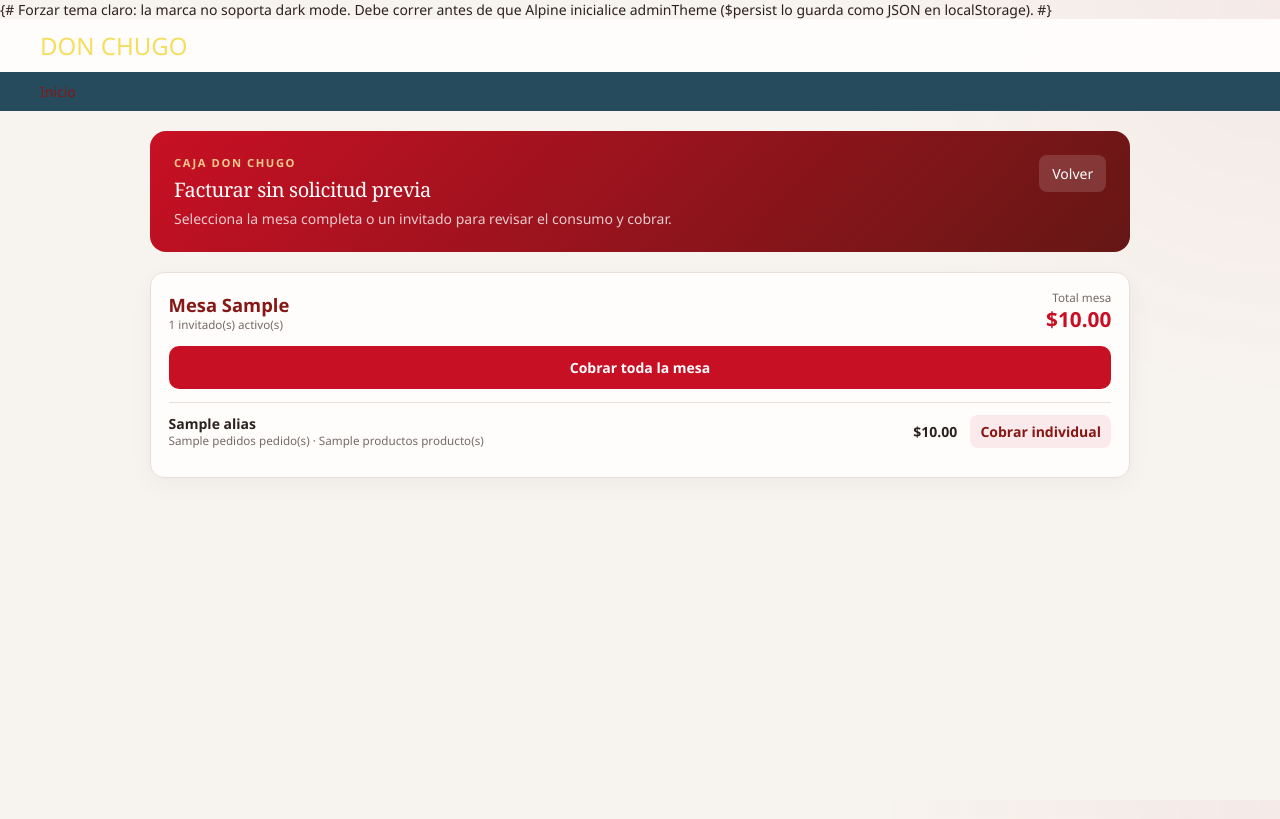
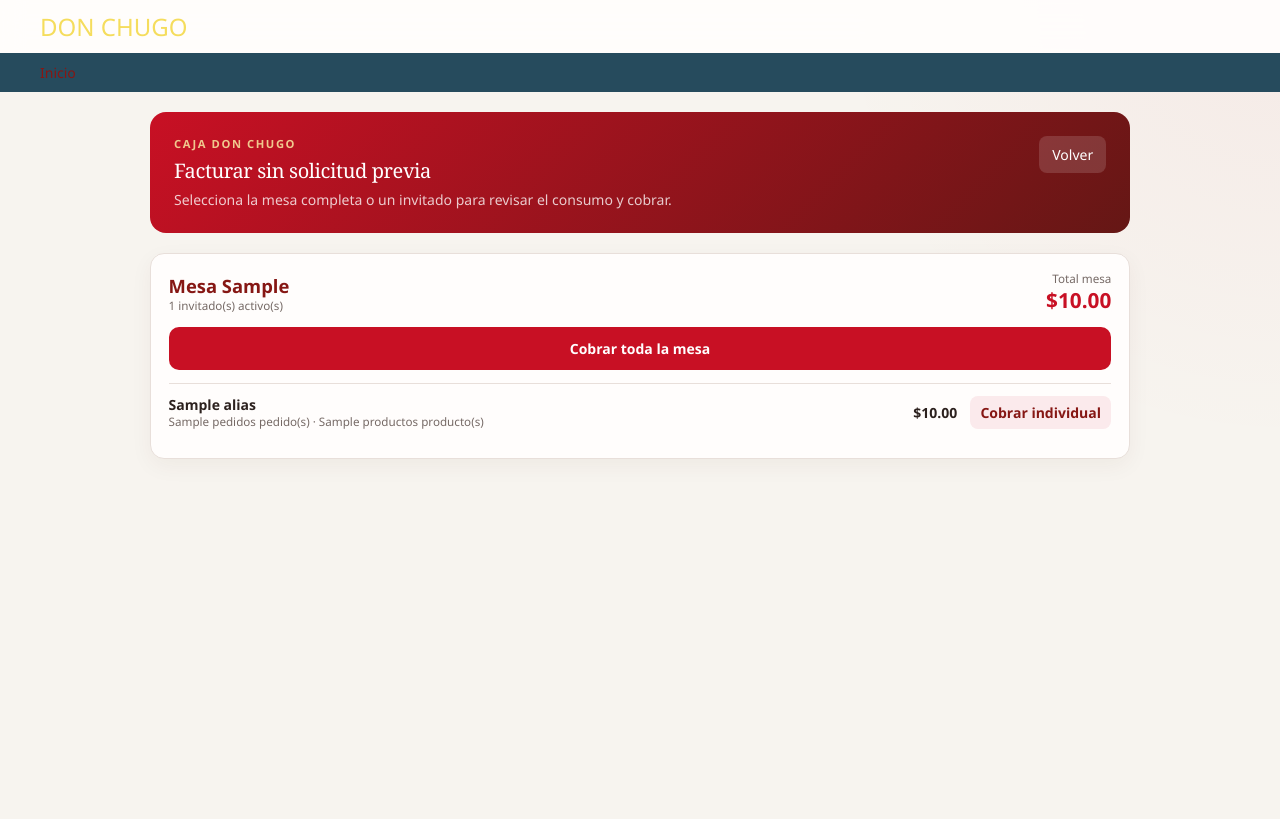
Before and after one commit to CECODE26/DON_CHUGO, a Django app: template templates/admin/pedidos/solicitudpago/facturar.html in a window 1280 px wide. After the commit the page ends 459 px from the top, so only its background shows below. Run offline with Django 5.2, Linux system fonts and the light colour scheme; the template is opened without the code that fills it: most values are stand-ins (such as "Sample title", 1, 10 or a date in 2020); parts of the project's set-up code (start-up, migrations or seed data) failed here and were passed over.

Commit message:
Fix leaked template comment: Django {# #} comments must be single-line

```diff
--- a/templates/admin/base_site.html
+++ b/templates/admin/base_site.html
@@ -2,8 +2,7 @@
 {% load static %}
 
 {% block extrahead %}
-  {# Forzar tema claro: la marca no soporta dark mode. Debe correr antes de que
-     Alpine inicialice adminTheme ($persist lo guarda como JSON en localStorage). #}
+  {# Forzar tema claro (la marca no soporta dark mode): corre antes de que Alpine inicialice adminTheme #}
   <script>try { localStorage.setItem('adminTheme', '"light"'); } catch (e) {}</script>
   <link rel="stylesheet" href="{% static 'css/unfold-custom.css' %}">
   <script src="{% static 'js/admin-sidebar.js' %}" defer></script>
```
